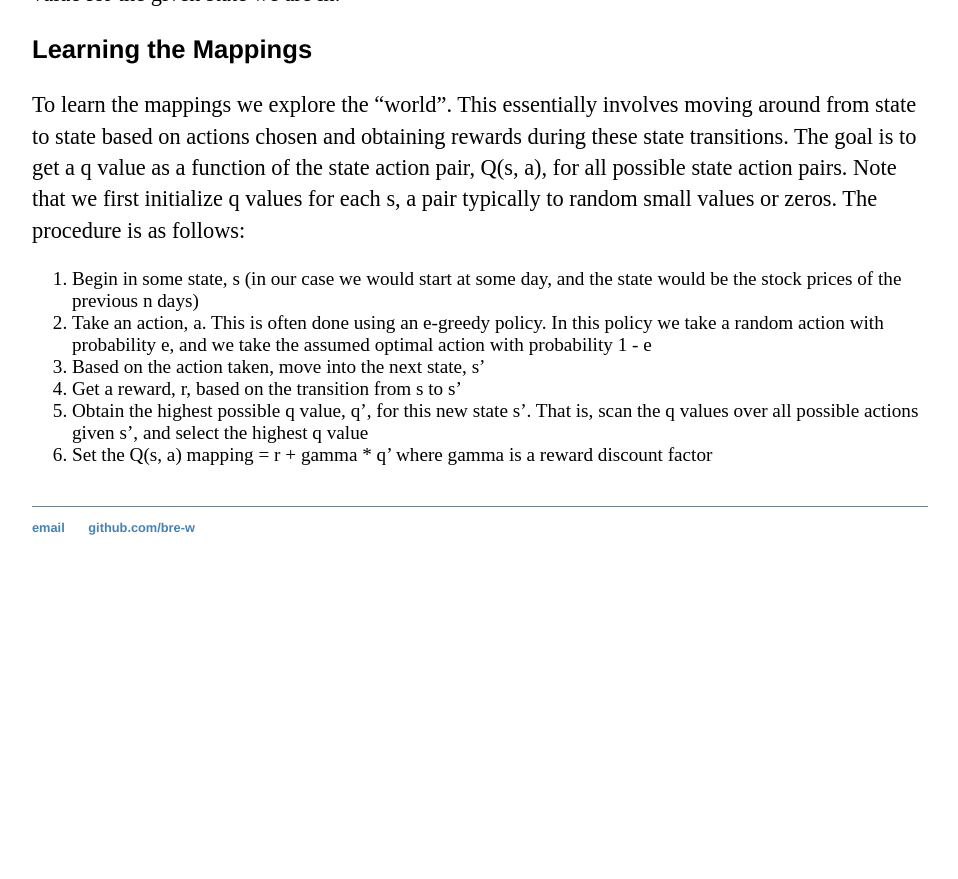
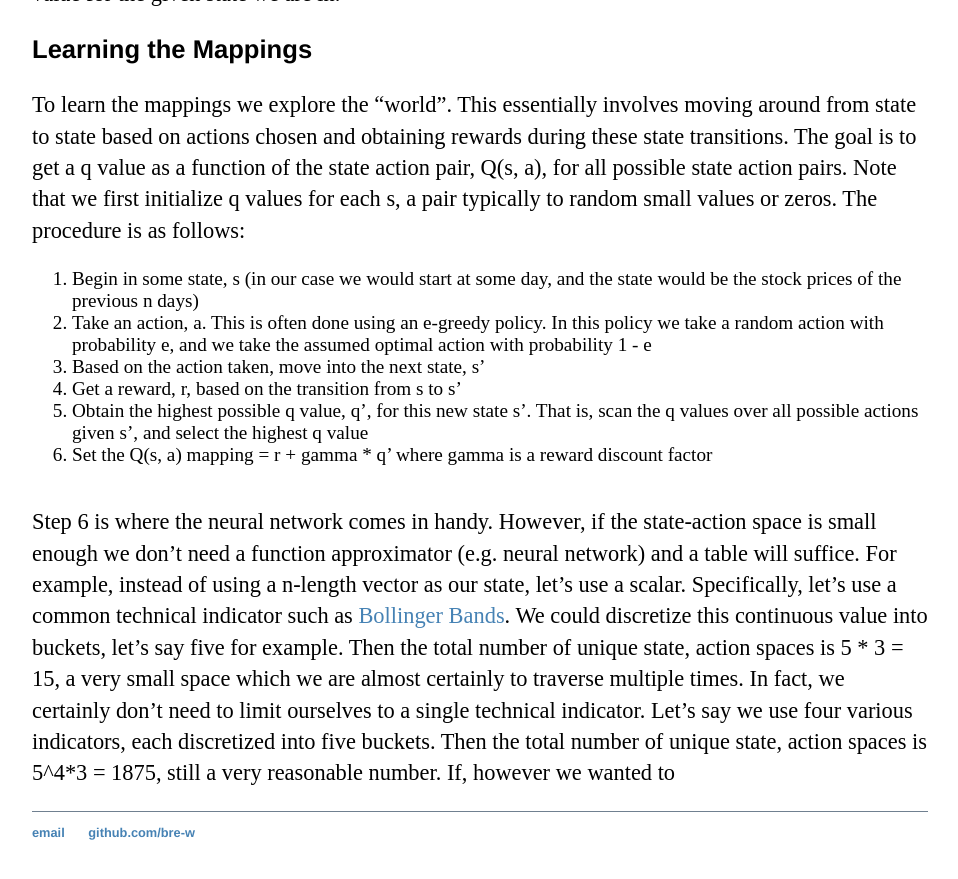
Before and after one commit to bre-w/bre-w.github.io, a Jekyll site: the page built from _posts/2020-07-06-test-post.md, in a window 1280 px wide and 900 px high, scrolled down 1044 px. Shown: the top 879 px of the window, without its empty margins (160-1118 px from the left). Built offline with Jekyll 4.4.1, drawn with Linux system fonts in a browser that asks for light colours; before the commit the page ends 1639 px from its top, so only the background shows below that.

Commit message:
Update 2020-07-06-test-post.md

```diff
--- a/_posts/2020-07-06-test-post.md
+++ b/_posts/2020-07-06-test-post.md
@@ -28,3 +28,5 @@
 4. Get a reward, r, based on the transition from s to s'
 5. Obtain the highest possible q value, q', for this new state s'. That is, scan the q values over all possible actions given s', and select the highest q value
 6. Set the Q(s, a) mapping = r + gamma * q' where gamma is a reward discount factor
+
+Step 6 is where the neural network comes in handy. However, if the state-action space is small enough we don't need a function approximator (e.g. neural network) and a table will suffice. For example, instead of using a n-length vector as our state, let's use a scalar. Specifically, let's use a common technical indicator such as [Bollinger Bands](https://en.wikipedia.org/wiki/Bollinger_Bands). We could discretize this continuous value into buckets, let's say five for example. Then the total number of unique state, action spaces is 5 * 3 = 15, a very small space which we are almost certainly to traverse multiple times. In fact, we certainly don't need to limit ourselves to a single technical indicator. Let's say we use four various indicators, each discretized into five buckets. Then the total number of unique state, action spaces is 5^4*3 = 1875, still a very reasonable number. If, however we wanted to
```
